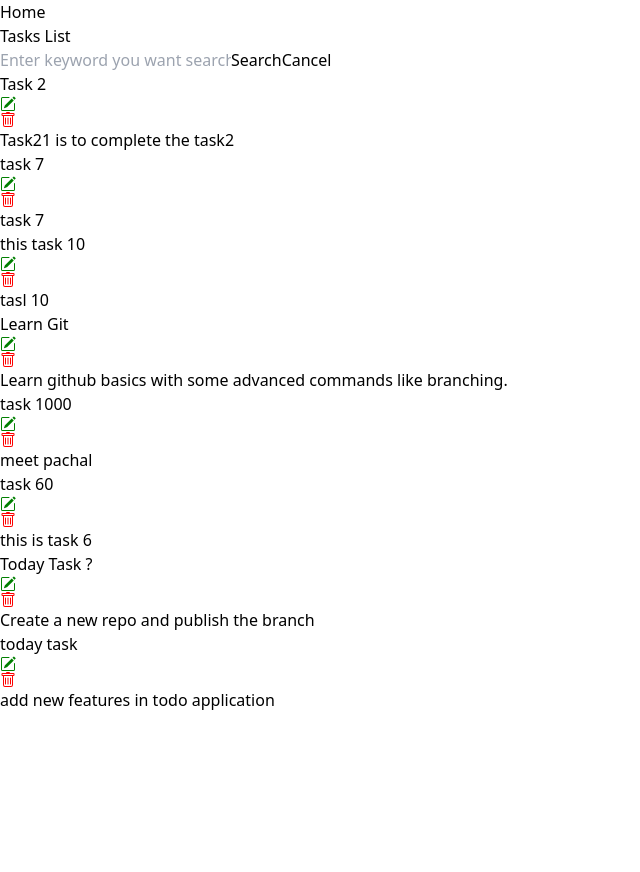
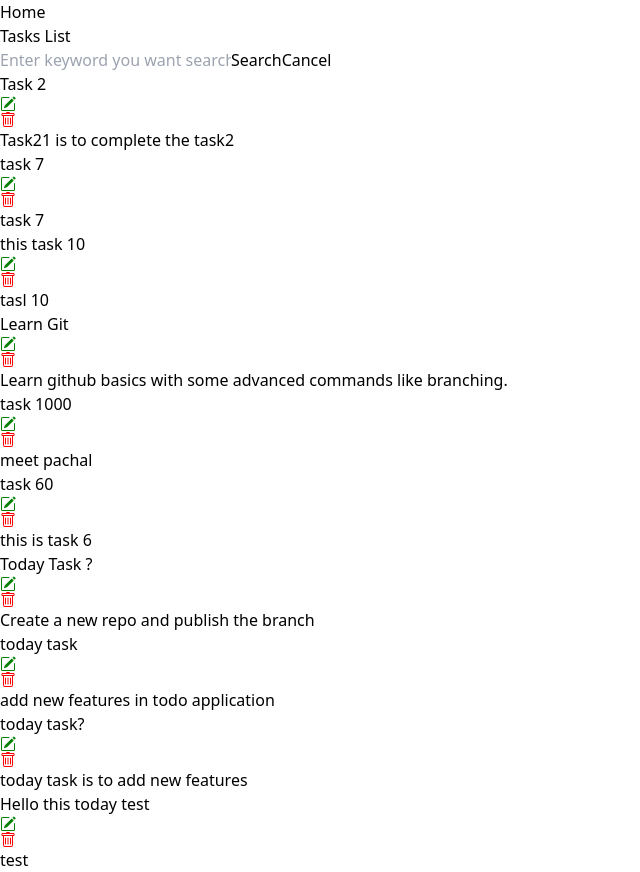
Before and after one commit to meet2883/todo-app, a React (Vite) app: page /list in a window 1280 px wide. Shown: the whole page, without its empty margins (0-640 px from the left). Before the commit the page ends 800 px from the top, so only its background shows below. Built offline with nearby package versions, Linux system fonts and the light colour scheme; data requests are answered from the project's data file.

Commit message:
solve bug in page redirection on key commands in Home and List page

```diff
--- a/db.json
+++ b/db.json
@@ -39,6 +39,18 @@
       "id": "0cba",
       "title": "today task",
       "task": "add new features in todo application"
+    },
+    {
+      "id": "4bb5",
+      "title": "today task?",
+      "task": "today task is to add new features",
+      "createdAt": "8-1-2025"
+    },
+    {
+      "id": "ca52",
+      "title": "Hello this today test",
+      "task": "test",
+      "createdAt": "8-1-2025"
     }
   ]
 }
--- a/src/pages/Home.jsx
+++ b/src/pages/Home.jsx
@@ -12,6 +12,7 @@ class Home extends Component{
         this.handleChange = this.handleChange.bind(this);
         this.handleSubmit = this.handleSubmit.bind(this);
         this.createTodo = this.createTodo.bind(this);
+        this.handleKeyboardShortcuts = this.handleKeyboardShortcuts.bind(this);
     }
 
     handleChange = (e) => {
@@ -27,9 +28,13 @@ class Home extends Component{
     }
 
     createTodo = async () => {
+        const date = new Date();
+        const createDate = `${date.getDate()}-${date.getMonth() + 1}-${date.getFullYear()}`
         try {
             const response = await axios.post("http://localhost:3000/todos", {
-                title : this.state.title, task : this.state.task
+                title : this.state.title,
+                task : this.state.task,
+                createdAt : createDate
             })
 
             this.setState((prevState) => ({
@@ -41,13 +46,29 @@ class Home extends Component{
         }
     }
 
+    handleKeyboardShortcuts = (e) => {
+        let focusedEvent = document.activeElement;
+
+        if(focusedEvent.tagName === "INPUT" || focusedEvent.tagName === "TEXTAREA"){
+            return;
+        }
+
+        e.preventDefault()
+        if(e.ctrlKey && e.key === "l"){
+            window.location.replace("http://localhost:5173/list")
+        }
+    }
+
+    componentDidMount = () => {
+        document.addEventListener("keydown", this.handleKeyboardShortcuts)
+    }
+
+    componentWillUnmount(){
+        document.removeEventListener("keydown", this.handleKeyboardShortcuts)
+    }
+
     render(){
-        document.addEventListener("keypress",(e) => {
-            e.preventDefault()
-            if(e.key === "l"){
-                window.location.replace("http://localhost:5173/list")
-            }
-        })
+
 
         const { task, title } = this.state;
         return(
--- a/src/pages/List.jsx
+++ b/src/pages/List.jsx
@@ -24,6 +24,7 @@ class List extends Component{
         this.searchTodos = this.searchTodos.bind(this);
         this.handleChange = this.handleChange.bind(this);
         this.cancelSearch = this.cancelSearch.bind(this);
+        this.handleKeyboardShortcuts = this.handleKeyboardShortcuts.bind(this);
     }
 
     fetchTodoList = async () => {
@@ -119,20 +120,32 @@ class List extends Component{
         })
     }
 
+    handleKeyboardShortcuts = (e) => {
+        let focusedEvent = document.activeElement;
+
+        if(focusedEvent.tagName === "INPUT" || focusedEvent.tagName === "TEXTAREA"){
+            return;
+        }
+
+        e.preventDefault()
+        if(e.ctrlKey && e.key === "b"){
+            window.location.replace("http://localhost:5173/")
+        }
+    }
+
     componentDidMount = () => {
         this.fetchTodoList();
+
+        document.addEventListener("keypress", this.handleKeyboardShortcuts)
+    }
+
+    componentWillUnmount = () => {
+        document.removeEventListener("keypress", this.handleKeyboardShortcuts)
     }
 
     render(){
         const { todos, searchResults, searchQuery, isUpdate, task, title } =  this.state;
         const data = ( searchResults.length > 0 ) ? searchResults : todos;
-
-        document.addEventListener("keypress",(e) => {
-            e.preventDefault()
-            if(e.key === "h"){
-                window.location.replace("http://localhost:5173/")
-            }
-        })
 
         return(
             <div>
@@ -179,7 +192,7 @@ class List extends Component{
                         >
                             {
                                 data?.map((todo) => {
-                                    const { id, task, title } = todo;
+                                    const { id, task, title, createdAt } = todo;
 
                                     return(
                                         <Card
```
